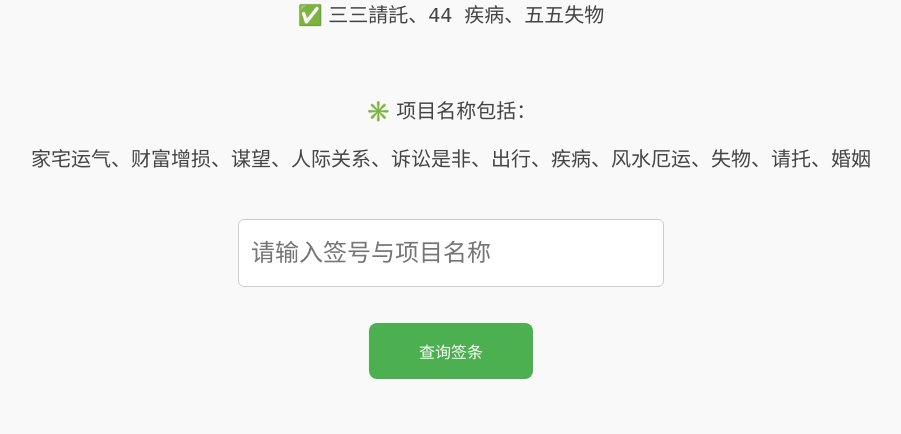
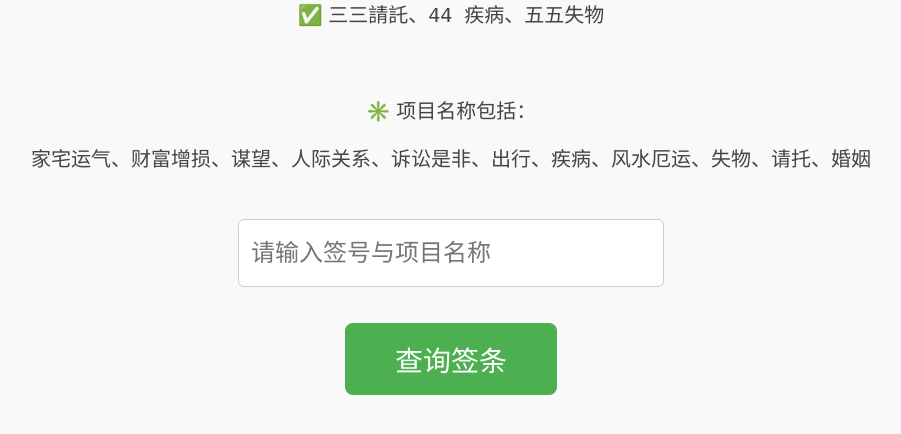
Before and after one commit to xingniantobuildRainbowhouse/qian_system, a Flask app: page /index in a window 1280 px wide. Shown: the part 315-749 px from the top of the page, without its empty margins (189-1090 px from the left). Run offline with Flask 2, Linux system fonts and the light colour scheme; the visitor is signed in with stand-in values (Sample User, id 1).

Commit message:
系统字体变大

```diff
--- a/templates/index.html
+++ b/templates/index.html
@@ -21,8 +21,8 @@
             border-radius: 6px;
         }
         button {
-            font-size: 16px;
-            padding: 16px 50px;
+            font-size: 28px;  /* 这里控制文字大小 */
+            padding: 16px 50px; /* 这里控制按钮内边距，影响按钮大小 */
             margin-top: 36px;
             background-color: #4CAF50;
             color: white;
```
